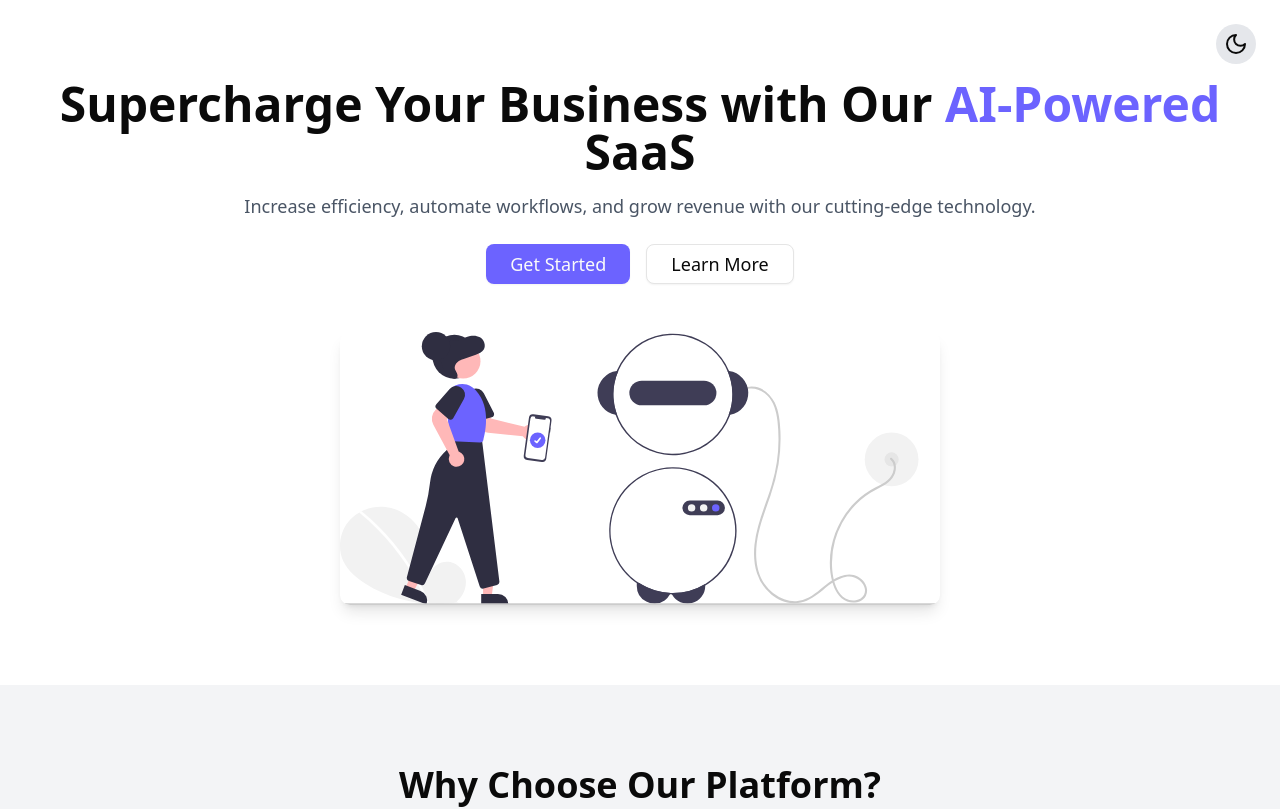
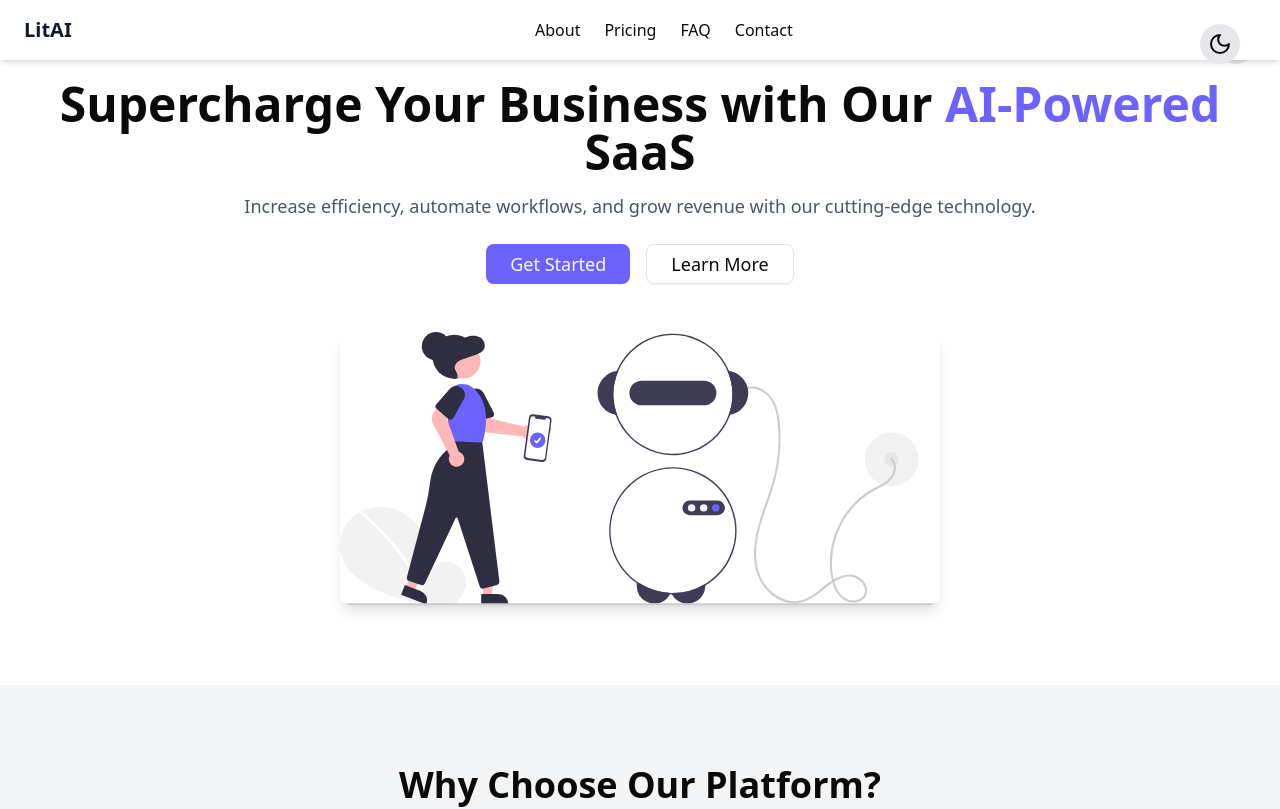
Before and after one commit to kadelcode/saas-landing-page, a Next.js app: page / in a window 1280 px wide. Shown: the top 809 px of the page. Built offline with nearby package versions, Linux system fonts and the light colour scheme.

Commit message:
Add Header component

```diff
--- a/src/app/layout.tsx
+++ b/src/app/layout.tsx
@@ -2,6 +2,7 @@ import type { Metadata } from "next";
 import { Geist, Geist_Mono } from "next/font/google";
 import "./globals.css";
 import { ThemeProvider } from "@/components/providers";
+import { Header } from "@/components/Header";
 import { Footer } from "@/components/Footer";
 
 const geistSans = Geist({
@@ -30,6 +31,7 @@ export default function RootLayout({
         className={`${geistSans.variable} ${geistMono.variable} antialiased transition-colors 0.3`}
       >
         <ThemeProvider>
+          <Header />
           {children}
           <Footer />
         </ThemeProvider>
--- /dev/null
+++ b/src/components/Header.tsx
@@ -0,0 +1,82 @@
+"use client";
+
+import Link from "next/link";
+import { useEffect, useRef, useState } from "react";
+import { Button } from "@/components/ui/button";
+import ThemeToggle from "./ThemeToggle";
+import { X, Menu } from "lucide-react";
+
+export function Header() {
+    const [isOpen, setIsOpen] = useState(false);
+    const menuRef = useRef<HTMLDivElement>(null);
+    const menuButtonRef = useRef<HTMLButtonElement>(null); // Ref for the menu toggle button
+
+    // Close menu when clicking outside
+    useEffect(() => {
+        function handleClickOutside(event: MouseEvent) {
+            if (menuRef.current &&
+                !menuRef.current.contains(event.target as Node) &&
+                menuButtonRef.current &&
+                !menuButtonRef.current.contains(event.target as Node)
+            ) {
+                setIsOpen(false);
+            }
+        }
+
+        if (isOpen) {
+            document.addEventListener("mousedown", handleClickOutside);
+        } else {
+            document.removeEventListener("mousedown", handleClickOutside);
+        }
+
+        return () => document.removeEventListener("mousedown", handleClickOutside);
+    }, [isOpen]);
+
+    return (
+        <header className="w-full bg-white dark:bg-gray-900 shadow-md fixed top-0 left-0 right-0 z-50">
+            <div className="container mx-auto flex justify-between items-center py-4 px-6">
+                {/* Logo */}
+                <Link href="/" className="text-xl font-bold text-gray-900 dark:text-white">
+                    LitAI
+                </Link>
+
+                {/* Navigation Links */}
+                <nav className="hidden md:flex space-x-6">
+                    <Link href="/about" className="hover:text-primary transition">About</Link>
+                    <Link href="/pricing" className="hover:text-primary transition">Pricing</Link>
+                    <Link href="/faq" className="hover:text-primary transition">FAQ</Link>
+                    <Link href="/contact" className="hover:text-primary transition">Contact</Link>
+                </nav>
+
+                {/* Theme Toggle & Mobile Menu */}
+                <div className="flex items-center space-x-4">
+                    <ThemeToggle />
+
+                    {/* Mobile Menu Button */}
+                    <Button
+                      ref={menuButtonRef}
+                      className="md:hidden bg-transparent hover:bg-gray-200 dark:hover:bg-gray-500 shadow-md cursor-pointer transition-all"
+                      onClick={() => setIsOpen(!isOpen)}
+                    >
+                        {isOpen ?
+                          <X className="h-8 w-8 text-gray-900 dark:text-white" /> :
+                          <Menu className="h-8 w-8 text-gray-900 dark:text-white" />}
+                    </Button>
+                </div>
+            </div>
+
+            {/* Mobile Menu */}
+            {isOpen && (
+                <div ref={menuRef}>
+                    <nav className="md:hidden bg-white dark:bg-gray-900 border-t border-gray-300 dark:border-gray-700 p-4">
+                    <Link href="/about" className="block py-2" onClick={() => setIsOpen(false)}>About</Link>
+                    <Link href="/pricing" className="block py-2" onClick={() => setIsOpen(false)}>Pricing</Link>
+                    <Link href="/faq" className="block py-2" onClick={() => setIsOpen(false)}>FAQ</Link>
+                    <Link href="/contact" className="block py-2" onClick={() => setIsOpen(false)}>Contact</Link>
+                    </nav>
+                </div>
+
+            )}
+        </header>
+    )
+}
```
